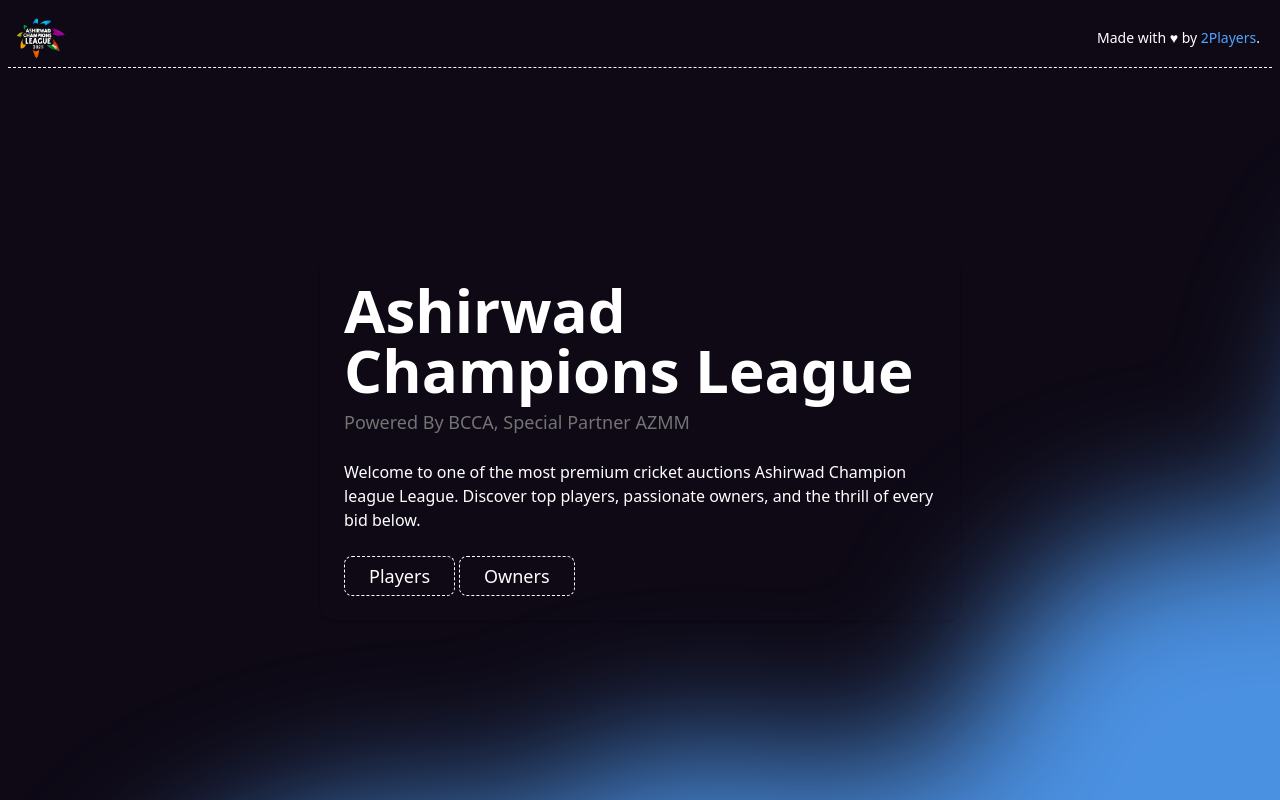
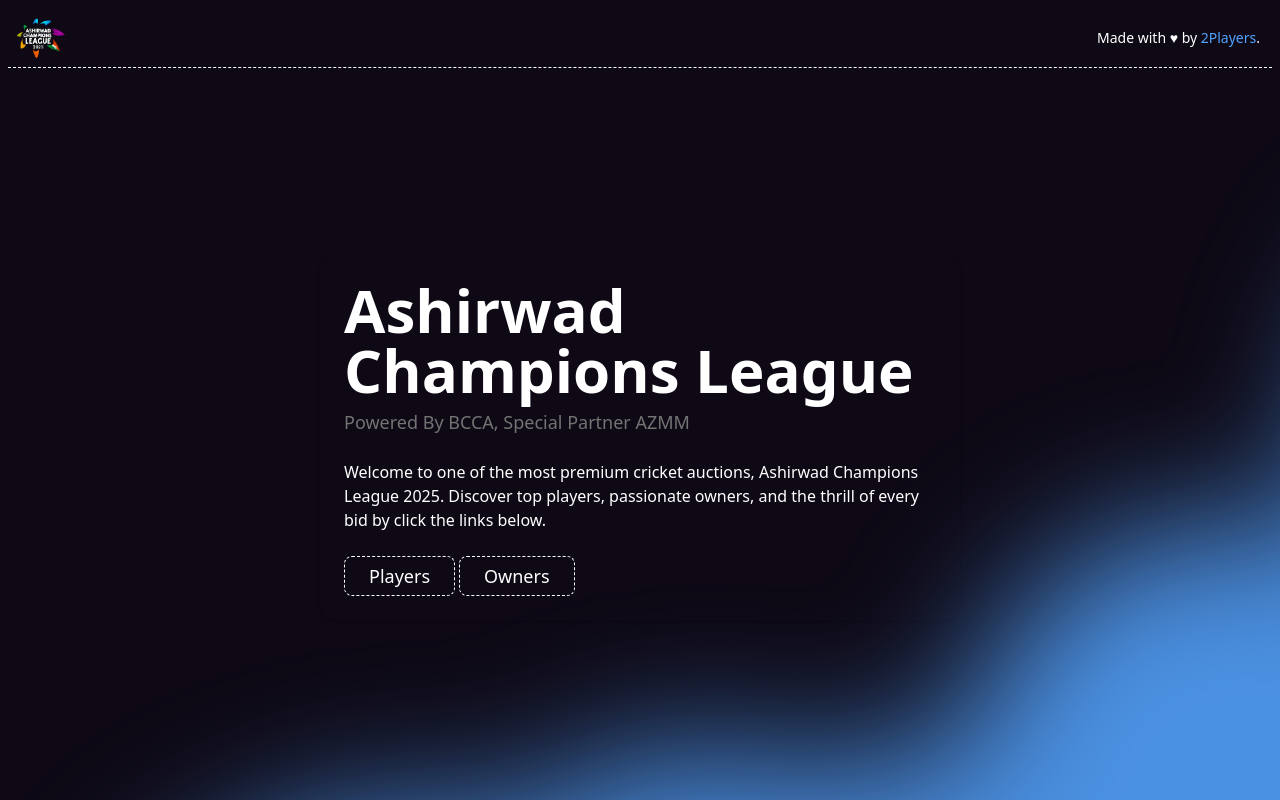
Before and after one commit to 0xPranavx/biding_app, a Next.js app: page / in a window 1280 px wide. Built offline with nearby package versions, Linux system fonts and the light colour scheme.

Commit message:
content bug

```diff
--- a/app/page.tsx
+++ b/app/page.tsx
@@ -30,8 +30,8 @@ export default function Home() {
         <CardDescription className="md:text-lg ">Powered By BCCA, Special Partner AZMM</CardDescription>
       </CardHeader>
       <CardContent className=" ">
-      Welcome to one of the most premium cricket auctions Ashirwad Champion league League.
-Discover top players, passionate owners, and the thrill of every bid below.
+      Welcome to one of the most premium cricket auctions, Ashirwad Champions League 2025.
+Discover top players, passionate owners, and the thrill of every bid by click the links below.
       </CardContent>
       <CardFooter className="flex justify-start ">
         <Button size='lg' className="text-lg border-dashed border-white bg-[#0E0915] text-white z-10 mr-1" variant="outline"><Link href="/players">Players</Link></Button>
```
